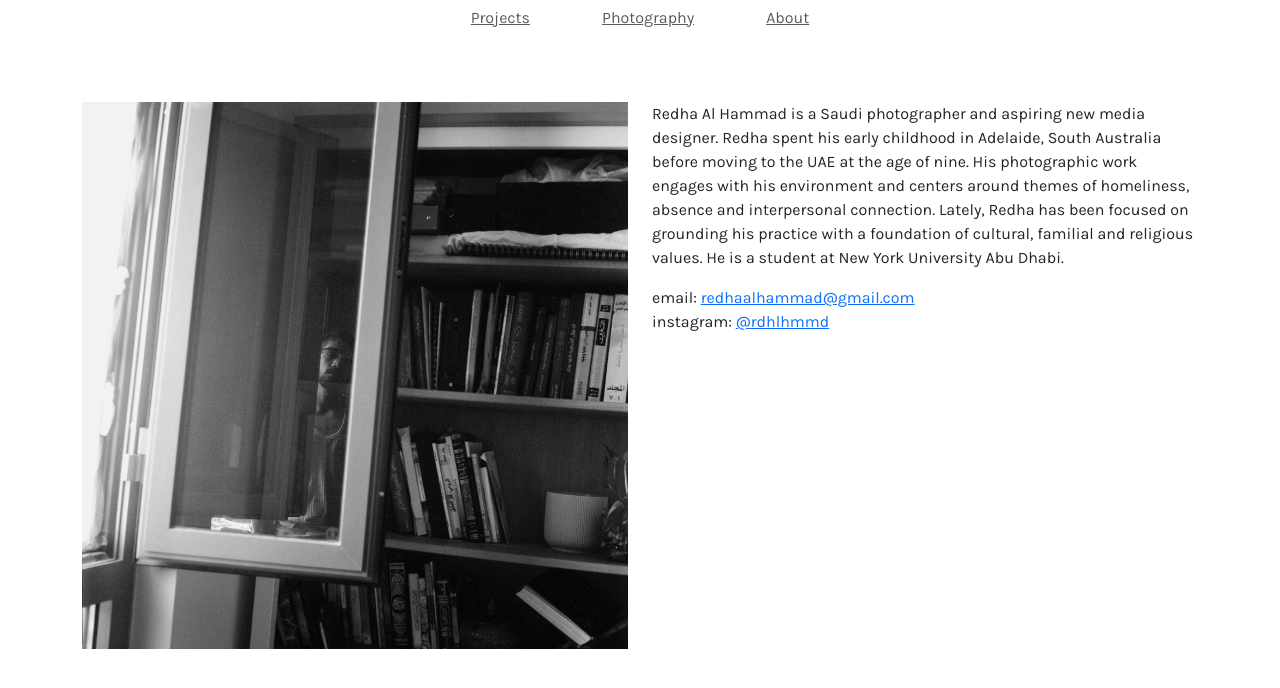
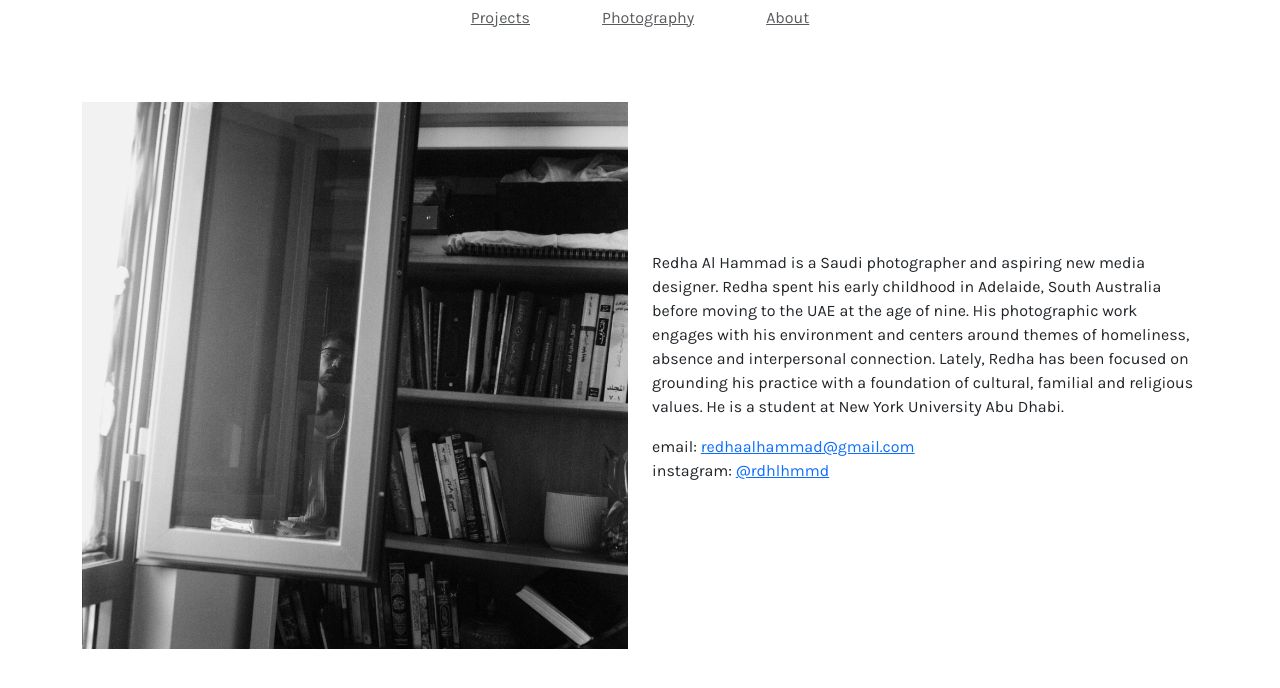
Before and after one commit to redhaalhammad/redhaalhammad.github.io, a plain HTML site: page about/index.html in a window 1280 px wide. Shown: the part 98-786 px from the top of the page. Drawn offline with nearby package versions, Linux system fonts and the light colour scheme.

Commit message:
spacing and alignment

```diff
--- a/about/index.html
+++ b/about/index.html
@@ -26,8 +26,8 @@
             </nav>
         </div>
 
-        <section class="container mt-5">
-            <div class="row row-cols-md-2 gy-4">
+        <section class="container mt-5 pb-5">
+            <div class="row row-cols-md-2 gy-4 align-items-center">
                 <div>
                     <img src="../images/self-portrait.jpg" alt="Self portrait of author: Redha Al Hammad" class="img-fluid object-fit-cover">
                 </div>
```
